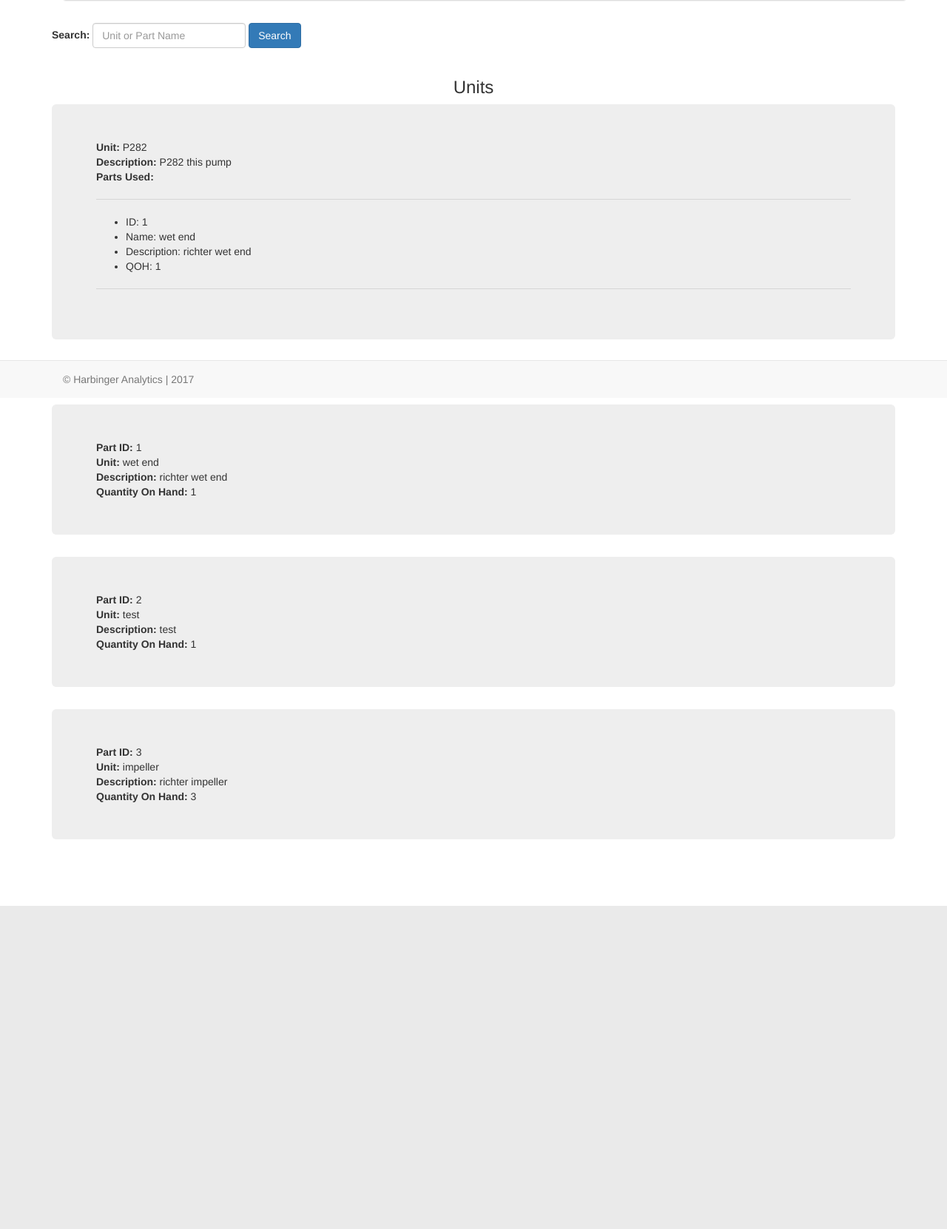
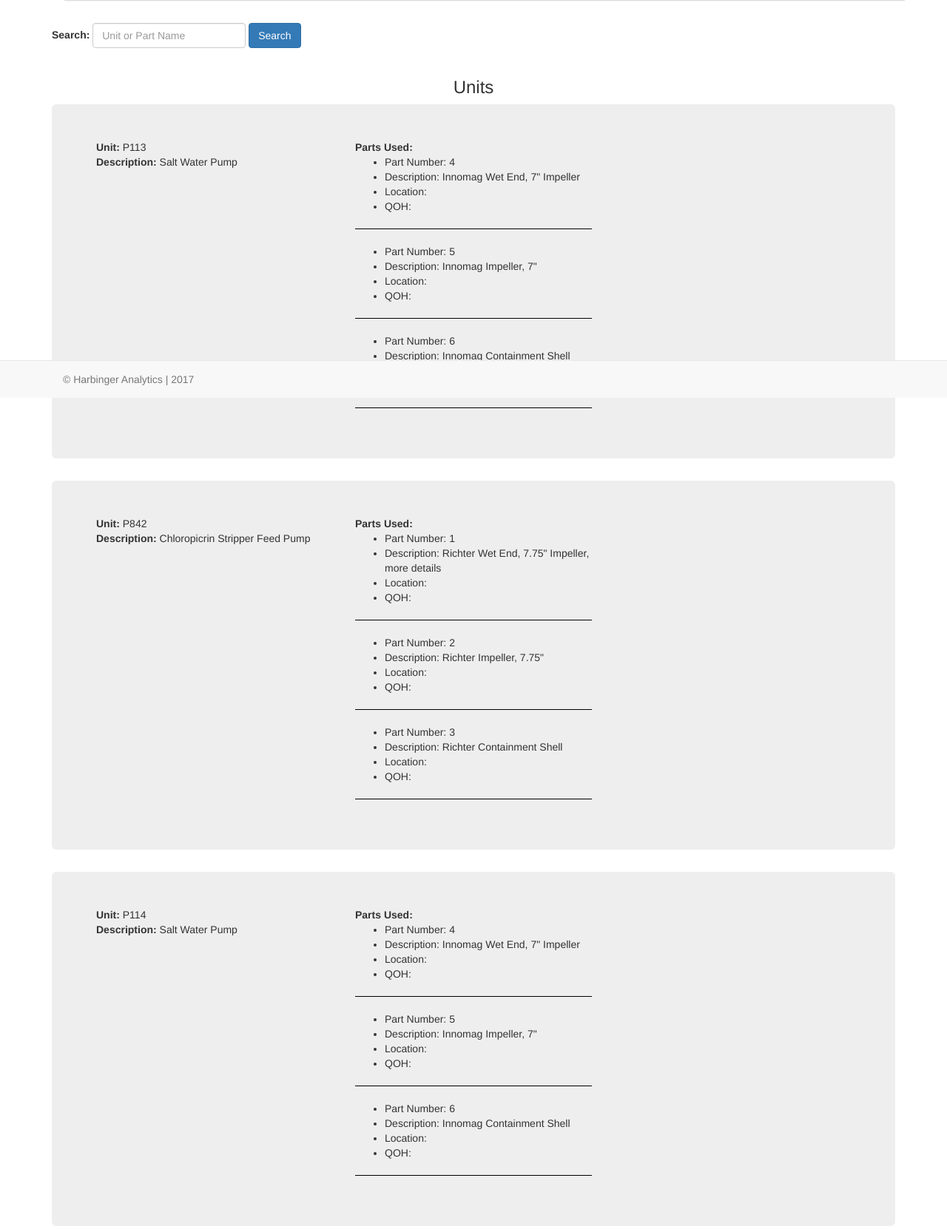
Before and after one commit to smithc0222/FlaskMaintenanceApp, a Flask app: page / in a window 1280 px wide. Shown: the part 262-1924 px from the top of the page at 74% size. Before the commit the page ends 1487 px from the top, so only its background shows below. Run offline with Flask 2, Linux system fonts and the light colour scheme; a user stored in the database is signed in; data comes from the database, SQL or seed files in the repository; some libraries are stand-ins or nearby versions.

Commit message:
updated models and changed units templates to show parts associated in rows

```diff
--- a/templates/create_parts.html
+++ b/templates/create_parts.html
@@ -8,8 +8,6 @@
           request.form.name }}">
          <input type="text" placeholder="Description" name="description" value="{{
           request.form.description }}">
-          <input type="text" placeholder="Quantity on Hand" name="quantity_on_hand" value="{{
-           request.form.quantity_on_hand }}">
         <input class="btn btn-default" type="submit" value="Create">
       </form>
       <!-- Messages -->
--- a/templates/index.html
+++ b/templates/index.html
@@ -51,26 +51,30 @@
   <h3 class="text-center">Units</h3>
   {% for unit in units %}
   <div class="jumbotron">
+    <div class="row">
+      <div class="col-md-4">
     <strong>Unit:</strong> {{ unit.unit_name }} <br>
     <strong>Description:</strong> {{ unit.description }} <br>
-  <strong>Parts Used:</strong>
-  <hr>
-  {% for each in unit.spares %}
+  </div>
+      <div class="col-md-4">
+    <strong>Parts Used:</strong>  {% for each in unit.spares %}
       <ul>
-    <li>ID: {{ each.id}}</li>
-    <li>Name: {{ each.name }}</li>
+        <li>Part Number: {{ each.id}}</li>
         <li>Description: {{each.description}}</li>
-    <li>QOH: {{each.quantity_on_hand}}</li>
+        <li>Location: </li>
+        <li>QOH:</li>
       </ul>
-  <hr>
+      <hr style="border-color: black;">
     {% endfor %}
+  </div>
+  </div>
 </div>
     {% endfor %}
   <hr>
   <h3 class="text-center">Parts</h3>
 {% for part in parts %}
 <div class="jumbotron">
-  <strong>Part ID:</strong> {{ part.id }}<br>
+  <strong>Part Number:</strong> {{ part.id }}<br>
   <strong>Unit:</strong> {{ part.name }} <br>
   <strong>Description:</strong> {{ part.description }} <br>
   <strong>Quantity On Hand:</strong> {{part.quantity_on_hand}}
--- a/templates/parts.html
+++ b/templates/parts.html
@@ -2,9 +2,8 @@
 {% block content %}
   <h3>Parts:</h3>
 {% for part in parts %}
-  <strong>Part Name:</strong> {{ part.name }} <br>
   <strong>Description:</strong> {{ part.description }} <br>
-  <strong>Quantity On Hand:</strong> {{part.quantity_on_hand}}
+  <strong>Quantity On Hand:</strong>
   <br>
   <br>
 {% endfor %}
--- a/templates/units.html
+++ b/templates/units.html
@@ -15,10 +15,10 @@
   <strong>Description:</strong> {{ unit.description }} <br>
   <strong>Parts Used:</strong>  {% for each in unit.spares %}
     <ul>
-      <li>ID: {{ each.id}}</li>
-      <li>Name: {{ each.name }}</li>
+      <li>Part Number: {{ each.id}}</li>
       <li>Description: {{each.description}}</li>
-      <li>QOH: {{each.quantity_on_hand}}</li>
+      <li>Location: </li>
+      <li>QOH:</li>
     </ul>
   <hr>
   {% endfor %}
```
Also changed, not shown: db_create.py (+5 -7 lines), models.py (+4 -6 lines), posts.db, 2 other files. Lines whose indentation alone changed are shown as unchanged.
